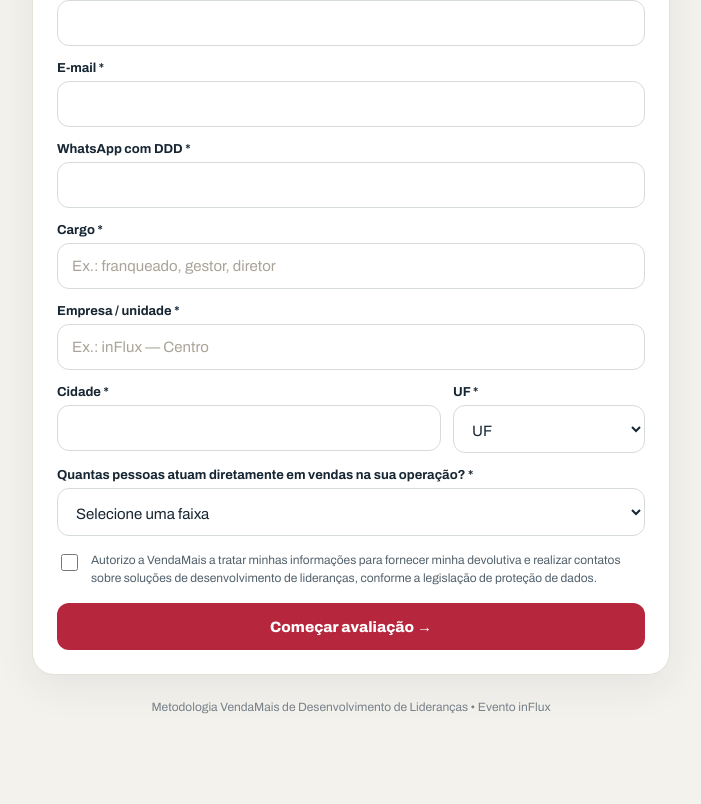
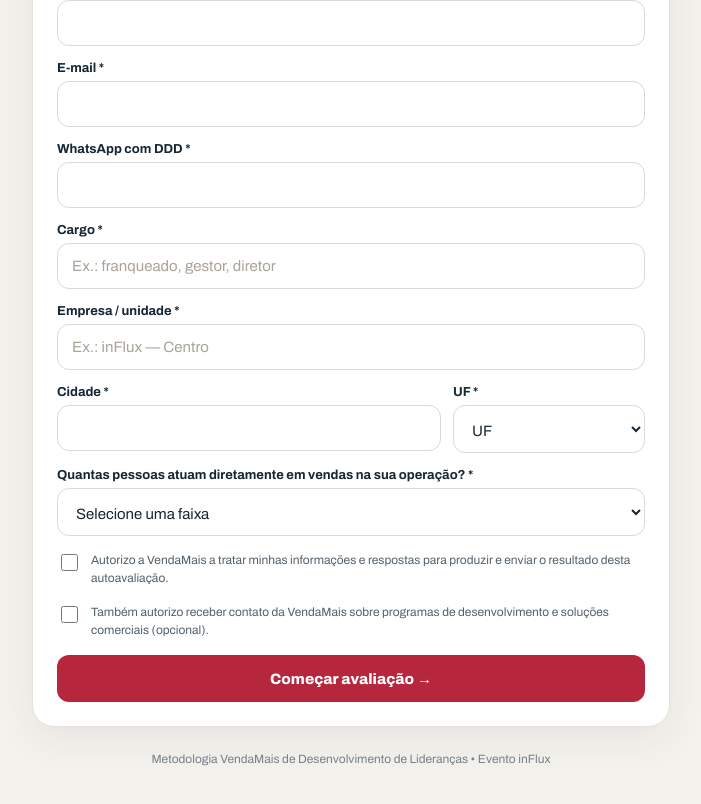
Before and after one commit to fabianosilva-vendamais/radar-crescimento-comercial-cegente, a Next.js app: page / in a window 1280 px wide. Shown: the part 334-1138 px from the top of the page, without its empty margins (289-990 px from the left). Built offline with nearby package versions, Linux system fonts and the light colour scheme.

Commit message:
fix(influx): consentimento separado de opt-in comercial

```diff
--- a/src/app/influx/page.tsx
+++ b/src/app/influx/page.tsx
@@ -14,6 +14,7 @@ export default function InfluxPage(){
  const [step,setStep]=useState<"cadastro"|"questoes"|"resultado">("cadastro");
  const [idx,setIdx]=useState(0),[answers,setAnswers]=useState<number[]>(Array(9).fill(0));
  const [busy,setBusy]=useState(false),[error,setError]=useState(""),[code,setCode]=useState("");
+ const [marketing,setMarketing]=useState(false);
  const set=(k:keyof PerfilInflux,v:string|boolean)=>setForm(p=>({...p,[k]:v}));
  const begin=(e:React.FormEvent)=>{e.preventDefault();if(!form.consent){setError("Confirme seu consentimento.");return;}setError("");setStep("questoes");window.scrollTo(0,0)};
  const next=async()=>{
@@ -21,7 +22,7 @@ export default function InfluxPage(){
   if(idx<8){setIdx(i=>i+1);window.scrollTo(0,0);return;}
   setBusy(true);
   try{
-   const res=await fetch("/api/influx/submit",{method:"POST",headers:{"Content-Type":"application/json"},body:JSON.stringify({form,ans:answers})});
+   const res=await fetch("/api/influx/submit",{method:"POST",headers:{"Content-Type":"application/json"},body:JSON.stringify({form,ans:answers,marketing})});
    const data=await res.json();if(!res.ok)throw new Error(data.error||"Não foi possível salvar o resultado.");
    setCode(data.code);setStep("resultado");window.scrollTo(0,0);
   }catch(e:any){setError(e?.message||"Falha na conexão. Tente novamente.");}
@@ -58,8 +59,9 @@ export default function InfluxPage(){
      <Field label="Quantas pessoas atuam diretamente em vendas na sua operação? *"><select required style={inp} value={form.vend} onChange={e=>set("vend",e.target.value)}><option value="">Selecione uma faixa</option>{FAIXAS.map(x=><option key={x} value={x}>{x==="Não tenho equipe comercial"?x:x+" vendedores"}</option>)}</select></Field>
      <label style={{display:"flex",gap:10,fontSize:12,lineHeight:1.55,color:"#53626D",alignItems:"flex-start"}}>
       <input type="checkbox" required checked={form.consent} onChange={e=>set("consent",e.target.checked)} style={{marginTop:3,width:17,height:17,flexShrink:0}}/>
-      <span>Autorizo a VendaMais a tratar minhas informações para fornecer minha devolutiva e realizar contatos sobre soluções de desenvolvimento de lideranças, conforme a legislação de proteção de dados.</span>
+      <span>Autorizo a VendaMais a tratar minhas informações e respostas para produzir e enviar o resultado desta autoavaliação.</span>
      </label>
+     <label style={{display:"flex",gap:10,fontSize:12,lineHeight:1.55,color:"#53626D",alignItems:"flex-start"}}><input type="checkbox" checked={marketing} onChange={e=>setMarketing(e.target.checked)} style={{marginTop:3,width:17,height:17,flexShrink:0}}/><span>Também autorizo receber contato da VendaMais sobre programas de desenvolvimento e soluções comerciais (opcional).</span></label>
      {error&&<p role="alert" style={{margin:0,color:"#B6273D",fontWeight:700}}>{error}</p>}
      <button style={btn} type="submit">Começar avaliação →</button>
     </form>
```
